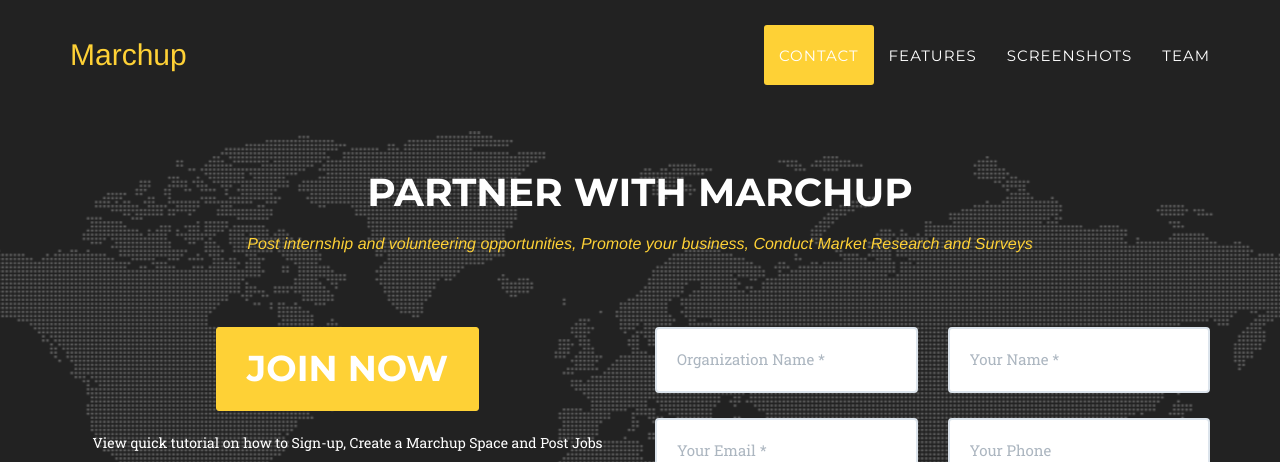
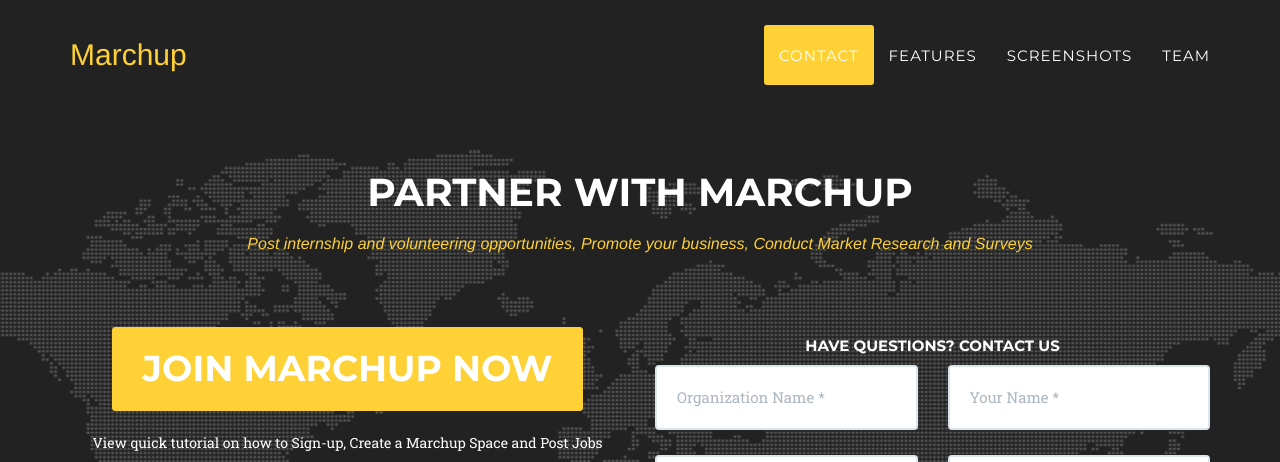
Before and after one commit to hparandekar/partners.marchup.net, a Jekyll site: the page built from index.html, in a window 1280 px wide and 900 px high, cut to the strip 0-462 px from the top of the window. Built offline with Jekyll 4.4.1, drawn with Linux system fonts in a browser that asks for light colours; some web fonts are replaced.

Commit message:
Adjust screen

```diff
--- a/_includes/contact.html
+++ b/_includes/contact.html
@@ -7,15 +7,16 @@
             </div>
       </div>
       <div class="row">
-            <div class="col-lg-12">
+            <div class="col-lg-12 text-center">
                <div class="row">
-                  <div class="col-md-6 text-center">
-                     <a href="https://marchup.net" class="btn btn-primary btn-xl" style="margin-bottom: 20px; padding: 15px 30px; font-size: 36px;">Join Now</a>
+                  <div class="col-md-6">
+                     <a href="https://marchup.net" class="btn btn-primary btn-xl" style="margin-bottom: 20px; padding: 15px 30px; font-size: 36px;">Join Marchup Now</a>
                      <p class="text-tertiary">View quick tutorial on how to Sign-up, Create a Marchup Space and Post Jobs</p>
                      <!-- Embed YouTube Video -->
                      <iframe width="560" height="315" src="https://www.youtube.com/embed/qnoDbyt0l0A" title="YouTube video player" frameborder="0" allow="accelerometer; autoplay; clipboard-write; encrypted-media; gyroscope; picture-in-picture" allowfullscreen></iframe>
                   </div>
                   <div class="col-md-6">
+                     <h5 class="text-tertiary">Have questions? Contact us</h5>
                      <form name="sentMessage" id="contactForm" novalidate action="https://formspree.io/f/mleqayen" method="POST">
                         <div class="row">
                            <div class="col-md-6">
```
